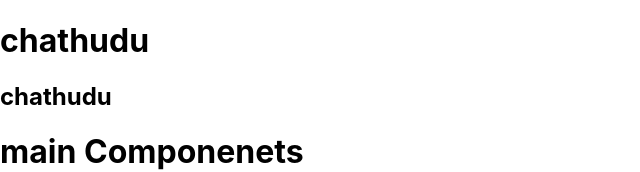
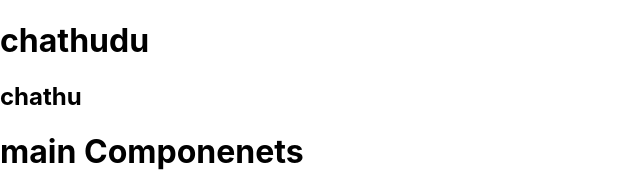
Before and after one commit to IT20253912/testtwo, a React (Create React App) app: page / in a window 1280 px wide. Shown: the top 172 px of the page, without its empty margins (0-640 px from the left). Built offline with nearby package versions, Linux system fonts and the light colour scheme.

Commit message:
useState with objects

```diff
--- a/src/App.js
+++ b/src/App.js
@@ -18,10 +18,20 @@ function App() {
 
   // const name = 'saman'
 
- const [name, setname] = useState("chathudu")
+//
+
+const [name, setname] = useState({
+  sname: "chathu",
+  city: "apura",
+  position: "web developer"
+})
 
  const click = () =>{
-  setname("smana")
+  // setname("smana")
+  setname({
+    ...name,
+    sname:"fuck"
+  })
  }
 
  console.log(name)
@@ -31,7 +41,7 @@ function App() {
   return (
     <div>
       <h1>chathudu</h1>
-      <h2>{name}</h2>
+      <h2>{name.sname}</h2>
       {/* <Main /> */}
       {Test}
       <button
```
